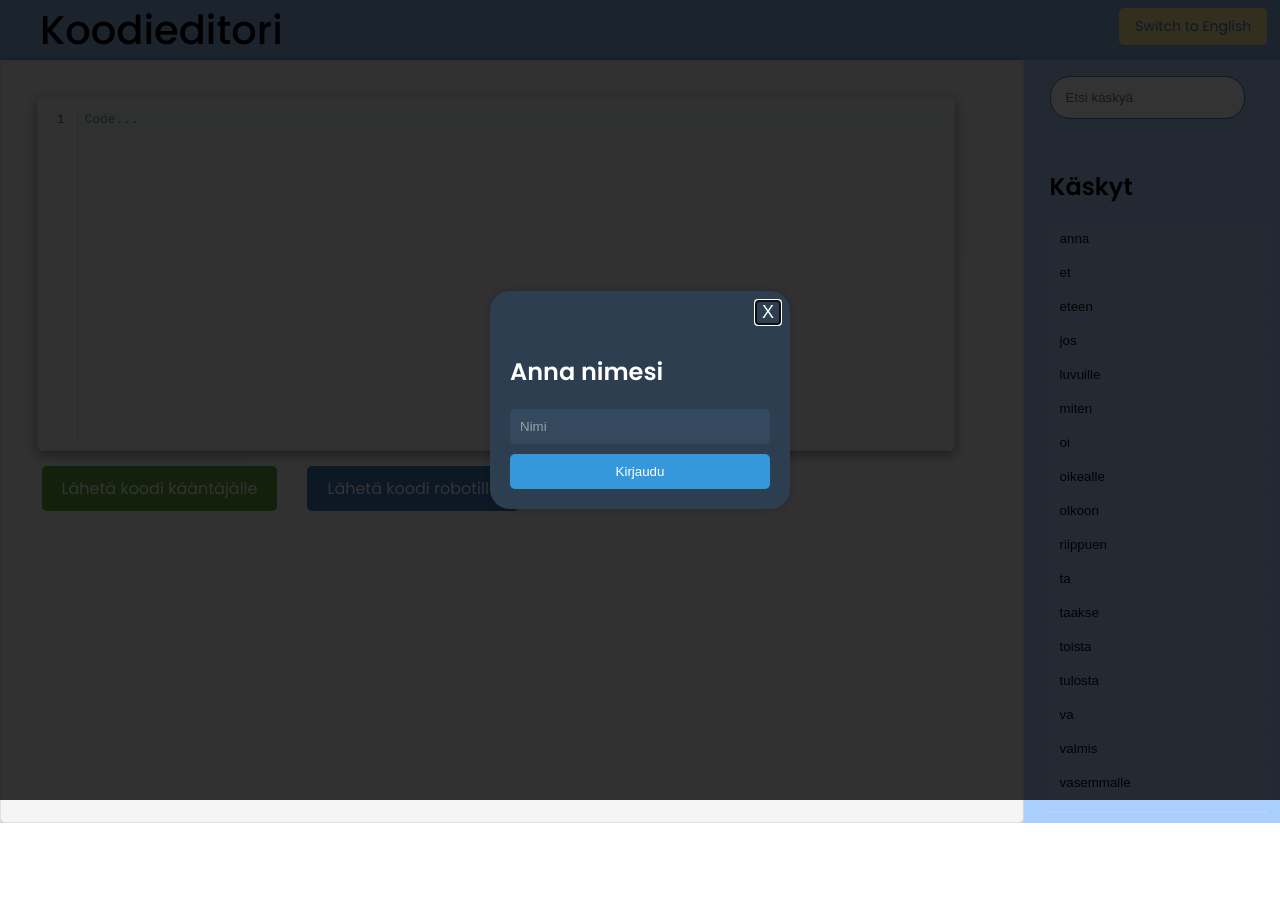
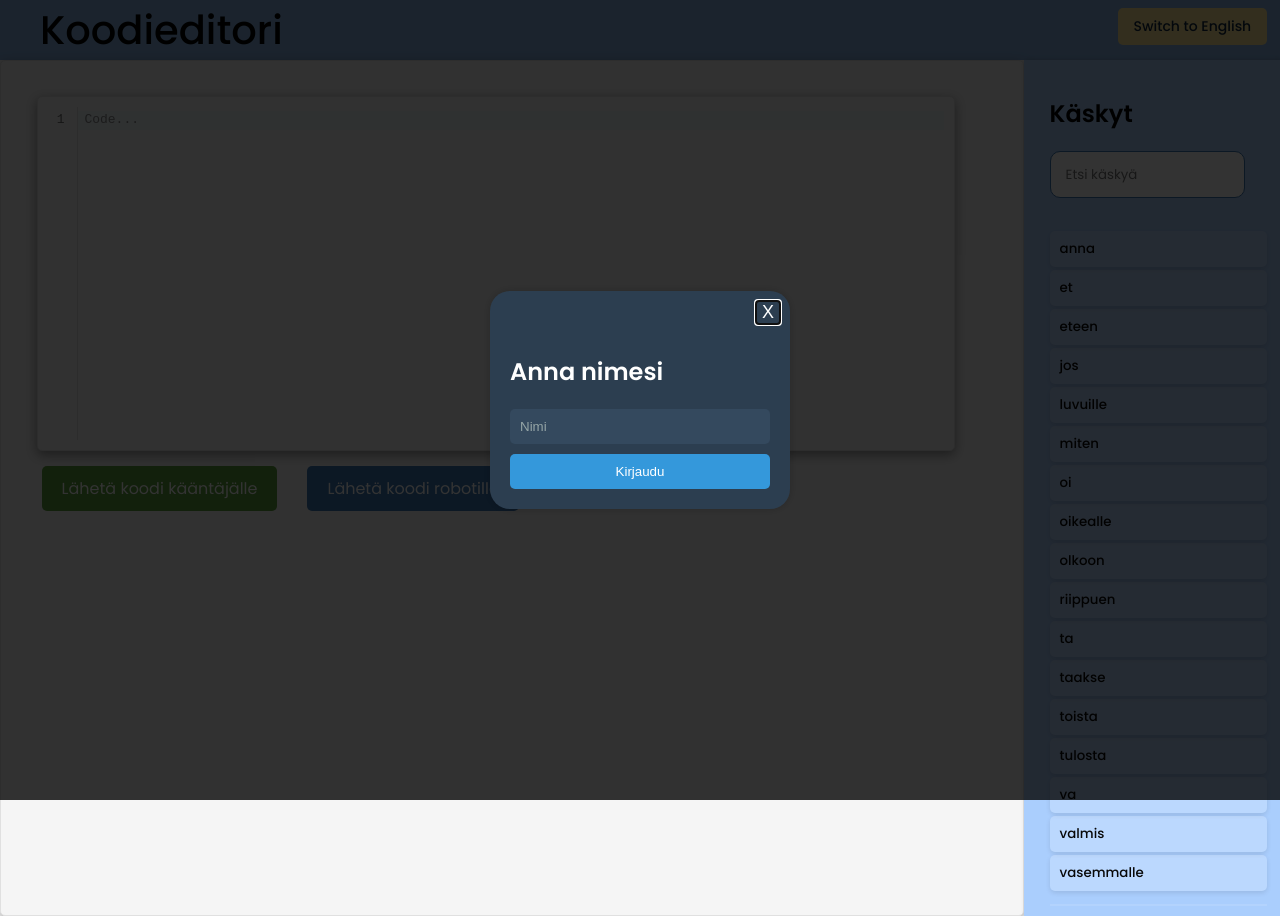
Before and after one commit to robottikoodieditori/ohtuprojekti-robottikoodieditori, a React (Create React App) app in the folder frontend/: page / in a window 1280 px wide. Before the commit the page ends 823 px from the top, so only its background shows below. Built offline with nearby package versions, Linux system fonts and the light colour scheme; no server answers.

Commit message:
Sidebar UI enhancements, refactoring

```diff
--- a/frontend/src/components/commandList.js
+++ b/frontend/src/components/commandList.js
@@ -4,9 +4,6 @@ import keywords from "../static/keywords_finnish.txt"
 
 const CommandList = ({ searchTerm, handleCommandClick, translations }) => {
     const [commands, setCommands] = useState([]);
-
-    console.log('Translations in CommandList:', translations); // Debugging line
-    console.log('Commands translations:', translations?.command); // Debugging line
 
     useEffect(() => {
         fetch(keywords)
@@ -19,16 +16,12 @@ const CommandList = ({ searchTerm, handleCommandClick, translations }) => {
     }, []);
 
     const getTranslatedCommand = (command) => {
-        // Debugging line
-        console.log('Trying to translate:', command, 'found:', translations?.commands?.[command]);
 
-        // Lookup the translated command, or use the original if not found
         return translations?.command?.[command] || command;
     };
 
     return (
         <div className="command-list-container">
-            <h2>{translations?.commandListTitle}</h2>
             <ul className="command-list">
                 {
                     commands
--- a/frontend/src/components/sidebar.js
+++ b/frontend/src/components/sidebar.js
@@ -41,6 +41,7 @@ const Sidebar = () => {
                     />
                 ) : (
                     <div>
+                        <h2>{translations?.commandListTitle}</h2>
                         <Searchbar
                             searchTerm={searchTerm}
                             handleSearchChange={handleSearchChange}
--- a/frontend/src/index.css
+++ b/frontend/src/index.css
@@ -53,6 +53,7 @@ h1 {
 }
 
 .search-bar input {
+  font-family: 'Poppins',Arial, Helvetica, sans-serif;
   width: 90%;
   padding: 1vw;
   margin-bottom: 10px;
@@ -93,7 +94,7 @@ h1 {
 }
 
 .search-bar input {
-  border-radius: 20px;
+  border-radius: 10px;
   border: 1px solid rgb(60, 120, 180);
   padding-left: 15px;
 }
@@ -109,26 +110,32 @@ h1 {
 }
 
 .command-button {
+  font-family: 'Poppins',Arial, Helvetica, sans-serif;
   display: block;
   width: 100%;
   text-align: left;
   padding: 8px 10px;
   border: none;
   border-radius: 5px;
-  background-color: rgba(255, 255, 255, 0.1);
+  background-color: rgba(255, 255, 255, 0.2);  /* Increased base opacity */
+  box-shadow: 0px 2px 5px rgba(0, 0, 0, 0.1);  /* Added shadow for depth */
   color: rgb(7, 7, 7);
+  font-weight: 500;  /* Bolder text */
   cursor: pointer;
-  transition: background-color 0.3s;
+  transition: background-color 0.3s, box-shadow 0.3s;  /* Added box-shadow transition */
   margin: 3px 0;
 }
 
 .command-button:hover {
-  background-color: rgba(255, 255, 255, 0.2);
+  background-color: rgba(255, 255, 255, 0.3);  /* Slightly more pronounced hover effect */
+  box-shadow: 0px 4px 7px rgba(0, 0, 0, 0.15);  /* Increased shadow on hover */
 }
 
 .command-button:active {
-  background-color: rgba(255, 255, 255, 0.3);
+  background-color: rgba(255, 255, 255, 0.4);  /* More pronounced active state */
+  box-shadow: 0px 1px 2px rgba(0, 0, 0, 0.1);  /* Reduced shadow on active for "pressed" effect */
 }
+
 
 .command-list {
   list-style-type: none;
@@ -335,6 +342,7 @@ h1 {
 .lang-toggle-button {
   font-family: 'Poppins', Arial, Helvetica, sans-serif;
   font-size: 14px;
+  font-weight: 450;
   padding: 8px 16px;
   border: none;
   border-radius: 5px;
@@ -342,7 +350,7 @@ h1 {
   cursor: pointer;
   outline: none;
   background-color: rgb(255, 233, 153);
-  color: rgb(60, 120, 180);
+  color: rgb(15, 36, 58);
 }
 
 .lang-toggle-button:hover {
```
